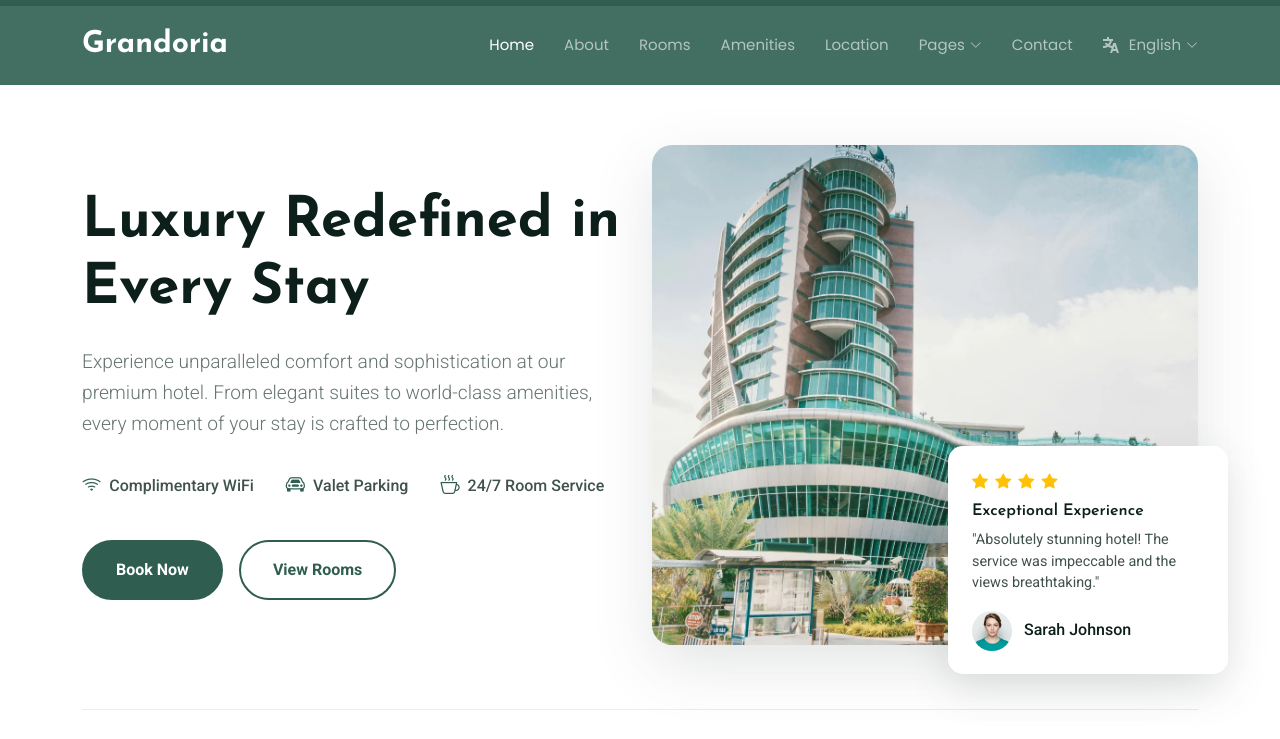
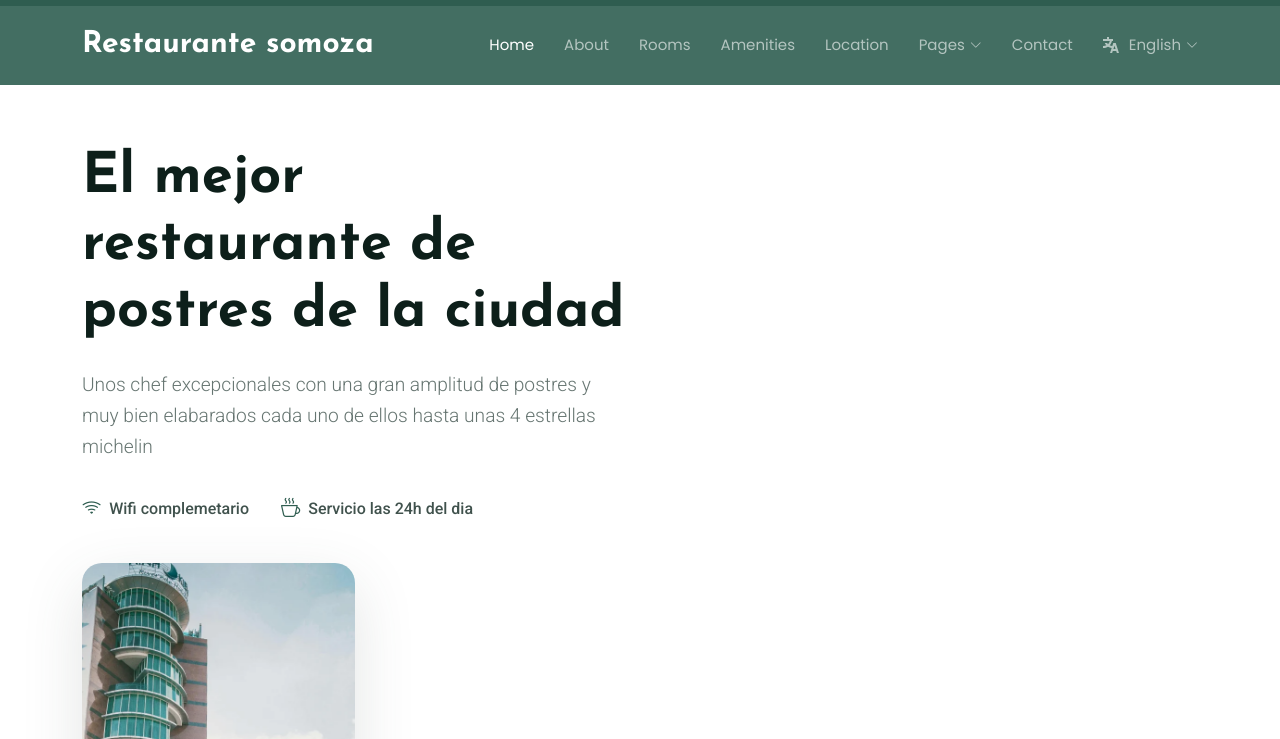
Before and after one commit to somdobiva/restaurante, a plain HTML site: page index.html in a window 1280 px wide. Shown: the part 34-773 px from the top of the page. Drawn offline with Linux system fonts and the light colour scheme.

Commit message:
19/12/25

```diff
--- a/index.html
+++ b/index.html
@@ -61,7 +61,7 @@
         <a href="index.html" class="logo d-flex align-items-center">
           <!-- Uncomment the line below if you also wish to use an image logo -->
           <!-- <img src="assets/img/logo.webp" alt=""> -->
-          <h1 class="sitename">Grandoria</h1>
+          <h1 class="sitename">Restaurante somoza</h1>
         </a>
 
         <nav id="navmenu" class="navmenu">
@@ -124,28 +124,28 @@
 
           <div class="col-lg-6" data-aos="fade-right" data-aos-delay="200">
             <div class="hero-content">
-              <h1>Luxury Redefined in Every Stay</h1>
-              <p class="lead">Experience unparalleled comfort and sophistication at our premium hotel. From elegant suites to world-class amenities, every moment of your stay is crafted to perfection.</p>
+              <h1> El mejor restaurante de postres de la ciudad</h1>
+              <p class="lead">Unos chef excepcionales con una gran amplitud de postres y muy bien elabarados cada uno de ellos hasta unas 4 estrellas michelin </p>
               <div class="hero-features">
                 <div class="feature-item">
                   <i class="bi bi-wifi"></i>
-                  <span>Complimentary WiFi</span>
+                  <span>Wifi complemetario</span>
                 </div>
-                <div class="feature-item">
+                <!-- <div class="feature-item">
                   <i class="bi bi-car-front"></i>
                   <span>Valet Parking</span>
-                </div>
+                </div> -->
                 <div class="feature-item">
                   <i class="bi bi-cup-hot"></i>
-                  <span>24/7 Room Service</span>
+                  <span>Servicio las 24h del dia </span>
                 </div>
               </div>
-              <div class="hero-buttons">
+              <!-- <div class="hero-buttons">
                 <a href="booking.html" class="btn btn-primary">Book Now</a>
                 <a href="rooms.html" class="btn btn-outline">View Rooms</a>
               </div>
             </div>
-          </div>
+          </div> -->
 
           <div class="col-lg-6" data-aos="fade-left" data-aos-delay="300">
             <div class="hero-images">
```
